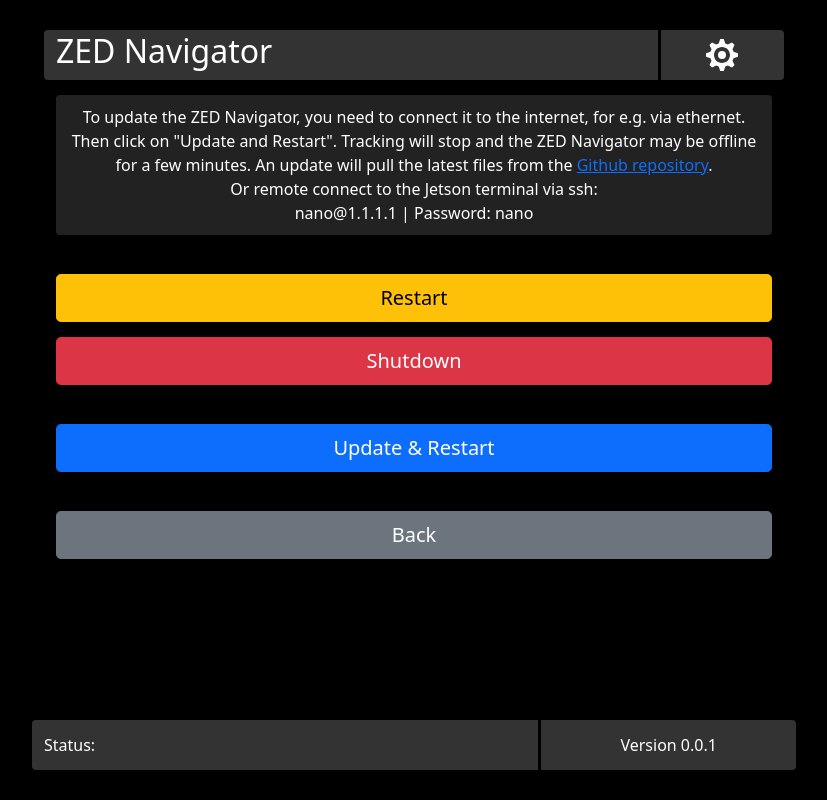
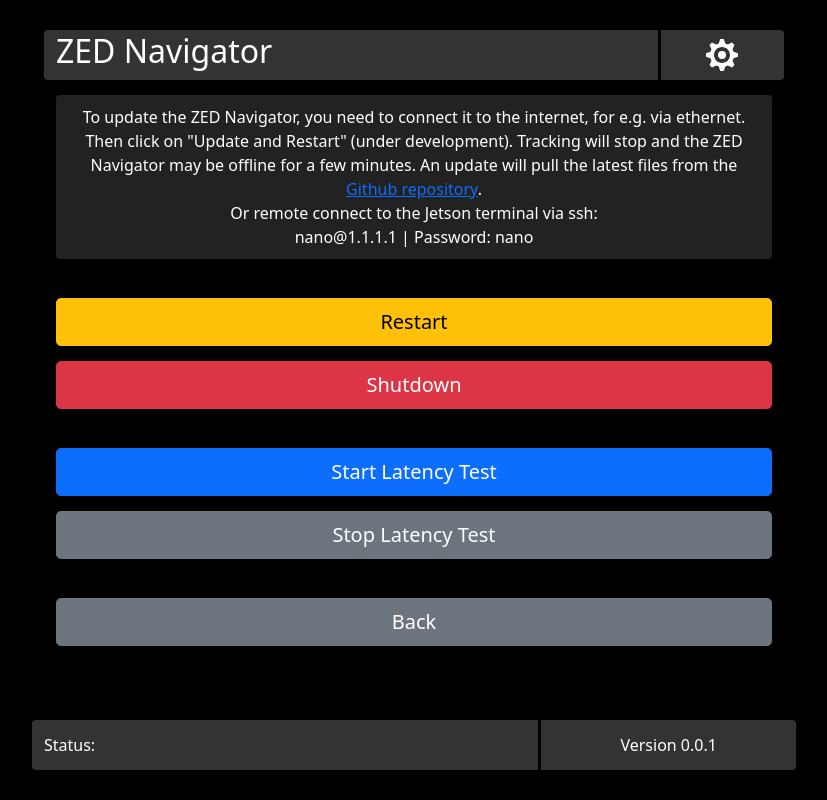
Before and after one commit to b-state/camtrack, a Flask app: page /settings in a window 1280 px wide. Shown: the whole page, without its empty margins (226-1053 px from the left). Run offline with Flask 2, Linux system fonts and the light colour scheme; parts of the project's set-up code (start-up, migrations or seed data) failed here and were passed over; some libraries are stand-ins or nearby versions.

Commit message:
added latency test to settings

```diff
--- a/capture.py
+++ b/capture.py
@@ -2,12 +2,14 @@
 import struct
 import os
 import datetime
+import time
 
 import pyzed.sl as sl
 
 fname = ""
 
-def transform_pose(zed_pose, tx) :
+
+def transform_pose(zed_pose, tx):
     transform_ = sl.Transform()
     transform_.set_identity()
     # Translate the tracking frame by tx along the X axis
@@ -18,7 +20,8 @@
     transform_inv.inverse()
     zed_pose = transform_inv * zed_pose * transform_
 
-def main(toggle, ipaddress, safe_map, file_name, load_file):
+
+def main(toggle, ipaddress, safe_map, file_name, load_file, latency_test):
     # Create a Camera object
     zed = sl.Camera()
 
@@ -65,6 +68,9 @@
     tracking_state = zed.get_position(zed_pose, sl.REFERENCE_FRAME.WORLD)
     transform_pose(zed_pose.pose_data(sl.Transform()), translation_left_to_center)
 
+    if latency_test:
+        print("latency test enabled")
+
     try:
         while toggle.value == 1:
             if zed.grab(runtime_parameters) == sl.ERROR_CODE.SUCCESS:
@@ -90,18 +96,24 @@
                 ow = round(zed_pose.get_orientation(py_orientation).get()[3], 3)
                 # print("Orientation: Ox: {0}, Oy: {1}, Oz {2}, Ow: {3}\n".format(ox, oy, oz, ow))
 
-                position[0] = tx
-                position[1] = ty
-                position[2] = tz
-                position[3] = ox
-                position[4] = oy
-                position[5] = oz
-                position[6] = ow
-                #position[6] = datetime.datetime.now().timestamp()
+                if latency_test:
+                    data = time.time()
+                    payload = struct.pack("1f", data)
+                    sock.sendto(payload, (ip, port))
+                    print(struct.unpack("1f", payload))
 
-                payload = struct.pack("7f", *position)
-                sock.sendto(payload, (ip, port))
-                #print(struct.unpack("7f", payload), end="\r")
+                else:
+                    position[0] = tx
+                    position[1] = ty
+                    position[2] = tz
+                    position[3] = ox
+                    position[4] = oy
+                    position[5] = oz
+                    position[6] = ow
+
+                    payload = struct.pack("7f", *position)
+                    sock.sendto(payload, (ip, port))
+                    # print(struct.unpack("7f", payload), end="\r")
             else:
                 print(zed.grab(runtime_parameters))
 
@@ -111,15 +123,14 @@
     # Close the camera and safe map if fname
 
     if safe_map:
-        print("File name:",file_name)
-        if file_name is "":
+        print("File name:", file_name)
+        if file_name == "":
             global fname
             fname = str(datetime.datetime.now().strftime("%Y-%m-%d-%H-%M-%S"))
-            print("Fname",fname)
+            print("Fname", fname)
 
         else:
             fname = file_name
-
 
         print("Name der Datei ist: " + fname)
         area_file = "./area/" + fname + ".area"
@@ -140,6 +151,5 @@
         zed.close()
 
 
-
 if __name__ == "__main__":
     main()
--- a/server.py
+++ b/server.py
@@ -13,10 +13,9 @@
 safe_map = False
 load_map = False
 load_file = None
-
 fname = None
-
 selection = None
+latency_test = False
 
 project_path = os.path.dirname(os.path.realpath(__file__))
 
@@ -24,7 +23,7 @@
 def zed_capture():
     global toggle
     toggle.value = 1
-    p = Process(target=only_capture, args=(toggle, ipaddress, safe_map, fname, load_file), name="ZED Capture")
+    p = Process(target=only_capture, args=(toggle, ipaddress, safe_map, fname, load_file, latency_test), name="ZED Capture")
     p.start()
     print("Tracking should have started")
     pass
@@ -98,13 +97,25 @@
 
 @app.route("/settings", methods=['GET', 'POST'])
 def settings():
-    if request.form.get("action") == "restart":
+
+    global latency_test
+
+    if request.form.get("toggle") == "restart":
         os.system('sudo restart')
-    if request.form.get("action") == "shutdown":
+
+    if request.form.get("toggle") == "shutdown":
         os.system('sudo poweroff')
+
     # if request.form.get("action") == "update":
     #     repo = git.Repo("/home/nano/camtrack/")
     #     repo.remotes.origin.pull()
     #     time.sleep(10)
     #     os.system('sudo restart')
+
+    if request.form.get("toggle") == "latency_test":
+        latency_test = True
+        zed_capture()
+    if request.form.get("toggle") == "latency_test_stop":
+        latency_test = False
+        zed_stop()
     return render_template("settings.html")
--- a/templates/settings.html
+++ b/templates/settings.html
@@ -2,7 +2,7 @@
 
 {% block content %}
 <div class="text-center text-white content-box rounded-2 ">
-    To update the ZED Navigator, you need to connect it to the internet, for e.g. via ethernet. Then click on "Update and Restart". Tracking will stop and the ZED Navigator may be offline for a few minutes. An update will pull the latest files from the <a href="https://github.com/philippbenner/camtrack" target="_blank">Github repository</a>.<br> Or remote connect to the Jetson terminal via ssh:<br> nano@1.1.1.1 | Password: nano
+    To update the ZED Navigator, you need to connect it to the internet, for e.g. via ethernet. Then click on "Update and Restart" (under development). Tracking will stop and the ZED Navigator may be offline for a few minutes. An update will pull the latest files from the <a href="https://github.com/philippbenner/camtrack" target="_blank">Github repository</a>.<br> Or remote connect to the Jetson terminal via ssh:<br> nano@1.1.1.1 | Password: nano
 </div>
 <br>
 
@@ -20,17 +20,34 @@
     </div>
 </form>
 <br>
+
 <form method="post">
     <div class="d-grid capture_btn">
-        <input id="action" name="toggle" type="hidden" value="update">
-        <input class="btn btn-primary btn-lg btn-block" name="update_button" type="submit" value="Update & Restart"/>
+        <input id="action" name="toggle" type="hidden" value="latency_test">
+        <input class="btn btn-primary btn-lg btn-block" name="latency_test_button" type="submit" value="Start Latency Test"/>
     </div>
 </form>
 
+
+<form method="post">
+    <div class="d-grid capture_btn">
+        <input id="action" name="toggle" type="hidden" value="latency_test_stop">
+        <input class="btn btn-secondary btn-lg btn-block" name="latency_test_stop_button" type="submit" value="Stop Latency Test"/>
+    </div>
+</form>
 <br>
+
+<!--<form method="post">-->
+<!--    <div class="d-grid capture_btn">-->
+<!--        <input id="action" name="toggle" type="hidden" value="update">-->
+<!--        <input class="btn btn-primary btn-lg btn-block" name="update_button" type="submit" value="Update & Restart"/>-->
+<!--    </div>-->
+<!--</form>-->
+
 <div class="d-grid">
     <a class="btn btn-secondary btn-lg btn-block" href="/" role="button">Back</a>
 </div>
+<br>
 
 
 {% endblock %}
--- a/test.py
+++ b/test.py
@@ -1,5 +1,3 @@
-import os
+import time
 
-project_path = os.path.dirname(os.path.realpath(__file__))
-
-print(os.path.join(project_path, "area"))
+print(type(time.time()))
```
Also changed, not shown: latency-test.py (added, +29 -0 lines).
